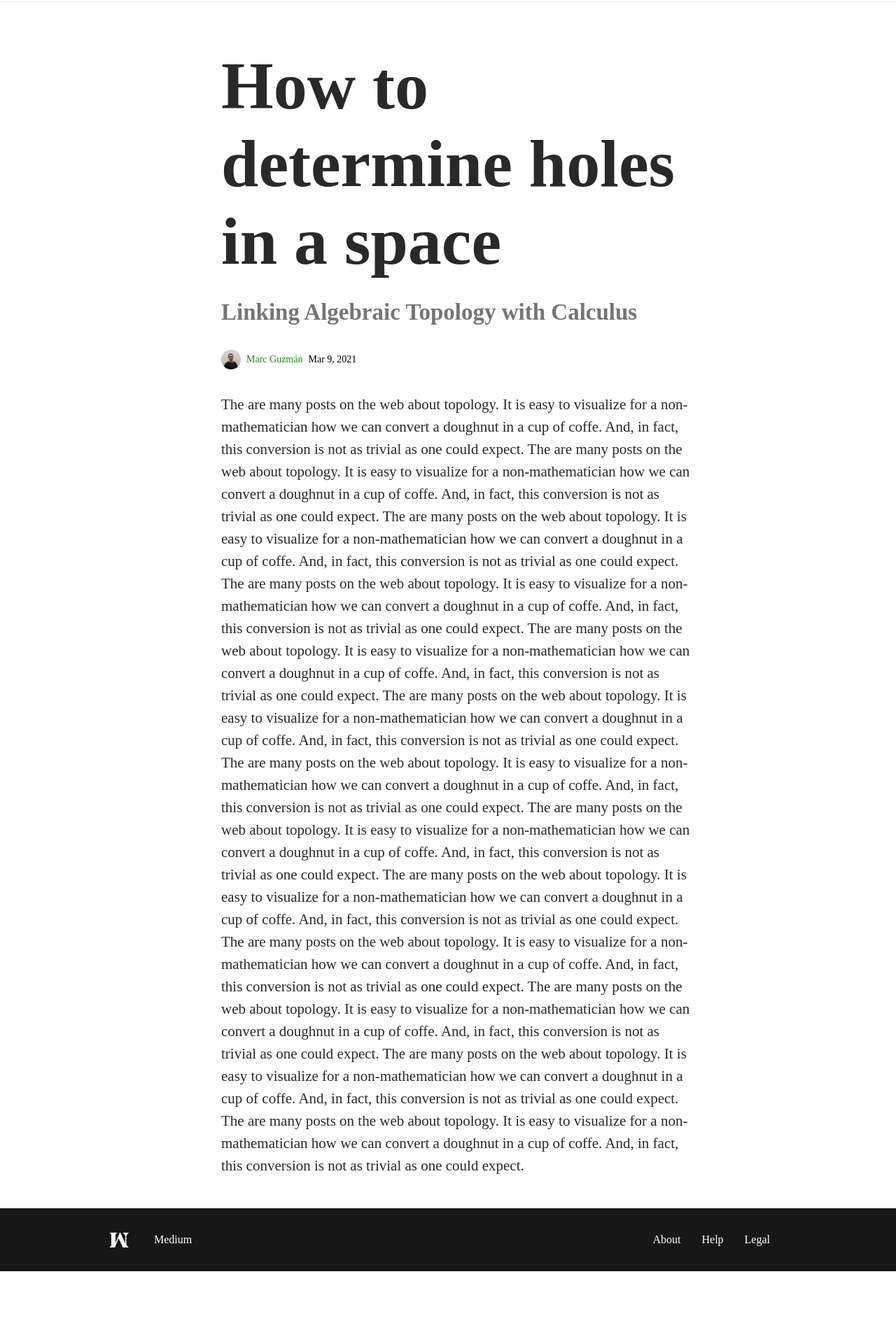
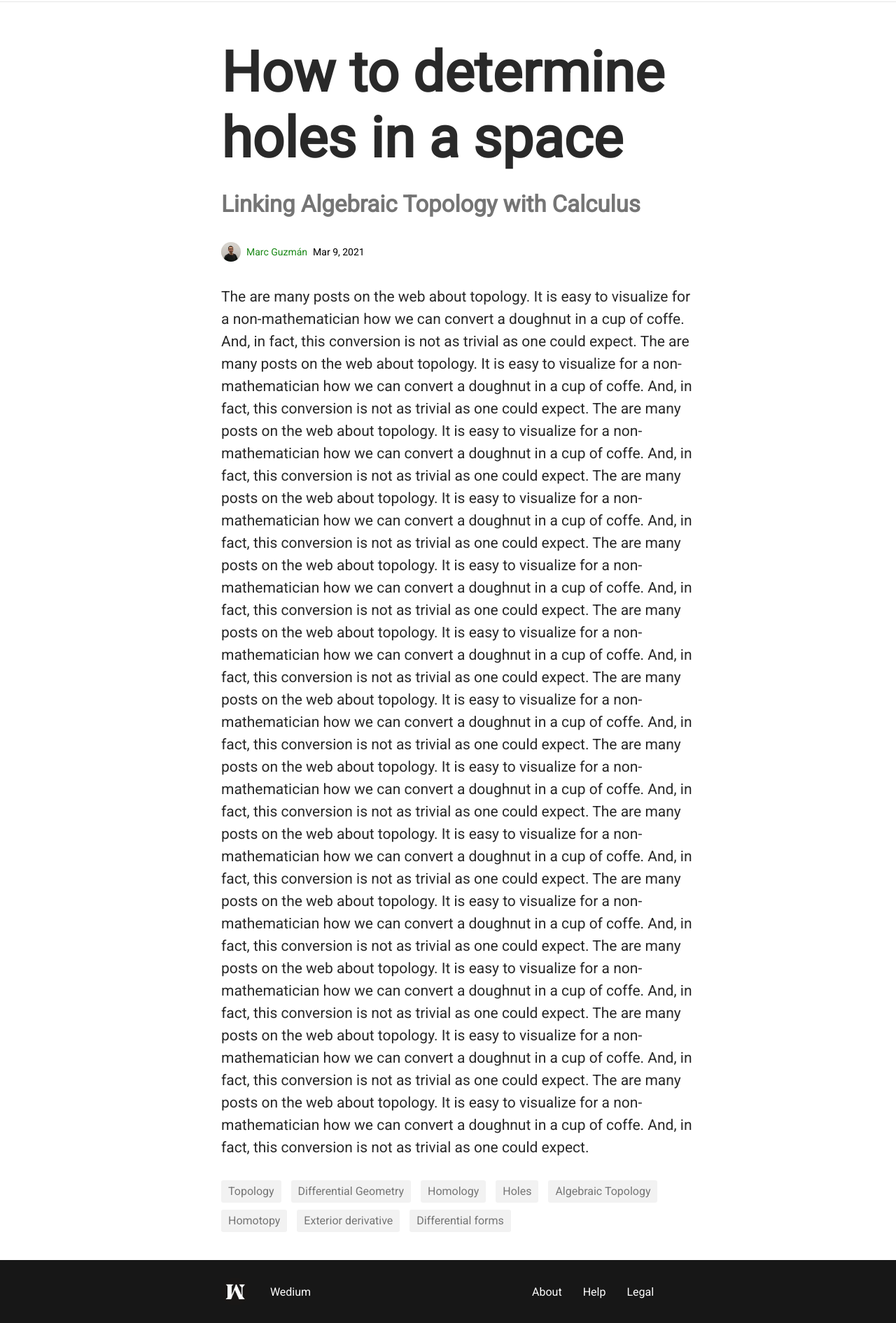
Before and after one commit to marcguzmanalbiol/fakeMedium, a plain HTML site: page index.html in a window 1280 px wide. Shown: the part 129-2020 px from the top of the page at 70% size. Before the commit the page ends 1946 px from the top, so only its background shows below. Drawn offline with Linux system fonts and the light colour scheme; a script that the page names is missing.

Commit message:
Added dark mode when clicking a link. Added tags at the end of the article.

```diff
--- a/index.css
+++ b/index.css
@@ -51,13 +51,12 @@ main {
   display: flex;
   flex-direction: column;
   align-items: center;
-    justify-content: center;
   margin-left: 2rem;
 }
 
 .targetUserLink {
   font-weight: 400;
-    margin-right: .5rem;
+  margin-right: 0.5rem;
 }
 
 .targetContainer {
@@ -72,33 +71,30 @@ main {
   border-radius: 50%;
   width: 28px;
   height: 28px;
-    margin-right: .5rem;
+  margin-right: 0.5rem;
 }
 
 .blogTitle {
-    font-size: 48px;
+  font-size: 40px;
   color: rgba(41, 41, 41, 1);
   font-weight: 400;
-
 }
 .blogTitle h1 {
   margin-bottom: 0px;
-
 }
 
 .blogSubTitle {
   color: rgba(117, 117, 117, 1);
   font-size: 22px;
-
 }
 
 article {
   max-width: 680px;
   margin-top: 5px;
-    margin-bottom: 24px;
   font-size: 21px;
   color: rgba(41, 41, 41, 1);
   line-height: 32px;
+  margin-bottom: 10px;
 }
 
 .articleHeader {
@@ -111,18 +107,20 @@ article {
 
 body {
   margin: 0px;
+  font-family: 'Roboto', serif;
 }
 
 footer {
-    background-color: rgba(0,0,0,0.91);
+  background-color: rgba(0, 0, 0, 0.91);
   color: white;
   display: flex;
   flex-direction: row;
   align-items: center;
-    justify-content: space-between;
-    padding: 40px 150px 40px 150px;
+  justify-content: space-evenly;
+  padding: 40px 0px 40px 0px;
   max-height: 10px;
   font-weight: 400;
+
 }
 
 .footerLogoContainer {
@@ -130,7 +128,7 @@ footer {
   align-items: center;
 }
 
-.footerLogoContainer img  {
+.footerLogoContainer img {
   margin-right: 30px;
 }
 
@@ -147,3 +145,33 @@ footer {
 .footerNavButton {
   margin-right: 30px;
 }
+
+footer a {
+  text-decoration: none;
+  cursor: pointer;
+  color: white;
+}
+
+.articleTagsContainer {
+  margin-bottom: 30px;
+  justify-self: flex-start;
+  width: 100%;
+  max-width: 680px;
+}
+
+.articleTag {
+  display: inline-flex;
+  color: rgba(117, 117, 117, 1);
+  background-color: rgba(242, 242, 242, 1);
+  line-height: 22px;
+  padding: 5px 10px;
+  border-radius: 3px;
+  margin-right: 10px;
+  margin-bottom: 10px;
+  cursor: pointer;
+}
+
+.articleTag:hover {
+  background-color: rgb(63, 61, 61);
+  color: white;
+}
--- a/index.html
+++ b/index.html
@@ -5,7 +5,9 @@
     <meta http-equiv="X-UA-Compatible" content="IE=edge" />
     <meta name="viewport" content="width=device-width, initial-scale=1" />
     <link rel="stylesheet" href="index.css" />
-    <title>Blog -</title>
+    <title>Blog - </title>
+    <link rel="stylesheet"
+    href="https://fonts.googleapis.com/css?family=Roboto">
   </head>
 
   <body>
@@ -14,11 +16,12 @@
         <img src="logo.png" alt="Wedium" />
       </div>
       <nav class="loginNav">
-        <div class="signinContainer"><a href="#">Sign in</a></div>
-        <div class="getstartedContainer"><a href="#">Get started</a></div>
+        <div class="signinContainer darkMode"><a href="#">Sign in</a></div>
+        <div class="getstartedContainer darkMode">
+          <a href="#">Get started</a>
+        </div>
       </nav>
     </header>
-  </body>
 
     <main>
       <div class="articleHeader">
@@ -44,56 +47,71 @@
       <article>
         <p>
           The are many posts on the web about topology. It is easy to visualize
-        for a non-mathematician how we can convert a doughnut in a cup of coffe.
-        And, in fact, this conversion is not as trivial as one could expect. The
-        are many posts on the web about topology. It is easy to visualize for a
-        non-mathematician how we can convert a doughnut in a cup of coffe. And,
-        in fact, this conversion is not as trivial as one could expect. The are
-        many posts on the web about topology. It is easy to visualize for a
-        non-mathematician how we can convert a doughnut in a cup of coffe. And,
-        in fact, this conversion is not as trivial as one could expect. The are
-        many posts on the web about topology. It is easy to visualize for a
-        non-mathematician how we can convert a doughnut in a cup of coffe. And,
-        in fact, this conversion is not as trivial as one could expect. The are
-        many posts on the web about topology. It is easy to visualize for a
-        non-mathematician how we can convert a doughnut in a cup of coffe. And,
-        in fact, this conversion is not as trivial as one could expect. The are
-        many posts on the web about topology. It is easy to visualize for a
-        non-mathematician how we can convert a doughnut in a cup of coffe. And,
-        in fact, this conversion is not as trivial as one could expect. The are
-        many posts on the web about topology. It is easy to visualize for a
-        non-mathematician how we can convert a doughnut in a cup of coffe. And,
-        in fact, this conversion is not as trivial as one could expect. The are
-        many posts on the web about topology. It is easy to visualize for a
-        non-mathematician how we can convert a doughnut in a cup of coffe. And,
-        in fact, this conversion is not as trivial as one could expect. The are
-        many posts on the web about topology. It is easy to visualize for a
-        non-mathematician how we can convert a doughnut in a cup of coffe. And,
-        in fact, this conversion is not as trivial as one could expect. The are
-        many posts on the web about topology. It is easy to visualize for a
-        non-mathematician how we can convert a doughnut in a cup of coffe. And,
-        in fact, this conversion is not as trivial as one could expect. The are
-        many posts on the web about topology. It is easy to visualize for a
-        non-mathematician how we can convert a doughnut in a cup of coffe. And,
-        in fact, this conversion is not as trivial as one could expect. The are
-        many posts on the web about topology. It is easy to visualize for a
-        non-mathematician how we can convert a doughnut in a cup of coffe. And,
-        in fact, this conversion is not as trivial as one could expect. The are
-        many posts on the web about topology. It is easy to visualize for a
-        non-mathematician how we can convert a doughnut in a cup of coffe. And,
-        in fact, this conversion is not as trivial as one could expect.
+          for a non-mathematician how we can convert a doughnut in a cup of
+          coffe. And, in fact, this conversion is not as trivial as one could
+          expect. The are many posts on the web about topology. It is easy to
+          visualize for a non-mathematician how we can convert a doughnut in a
+          cup of coffe. And, in fact, this conversion is not as trivial as one
+          could expect. The are many posts on the web about topology. It is easy
+          to visualize for a non-mathematician how we can convert a doughnut in
+          a cup of coffe. And, in fact, this conversion is not as trivial as one
+          could expect. The are many posts on the web about topology. It is easy
+          to visualize for a non-mathematician how we can convert a doughnut in
+          a cup of coffe. And, in fact, this conversion is not as trivial as one
+          could expect. The are many posts on the web about topology. It is easy
+          to visualize for a non-mathematician how we can convert a doughnut in
+          a cup of coffe. And, in fact, this conversion is not as trivial as one
+          could expect. The are many posts on the web about topology. It is easy
+          to visualize for a non-mathematician how we can convert a doughnut in
+          a cup of coffe. And, in fact, this conversion is not as trivial as one
+          could expect. The are many posts on the web about topology. It is easy
+          to visualize for a non-mathematician how we can convert a doughnut in
+          a cup of coffe. And, in fact, this conversion is not as trivial as one
+          could expect. The are many posts on the web about topology. It is easy
+          to visualize for a non-mathematician how we can convert a doughnut in
+          a cup of coffe. And, in fact, this conversion is not as trivial as one
+          could expect. The are many posts on the web about topology. It is easy
+          to visualize for a non-mathematician how we can convert a doughnut in
+          a cup of coffe. And, in fact, this conversion is not as trivial as one
+          could expect. The are many posts on the web about topology. It is easy
+          to visualize for a non-mathematician how we can convert a doughnut in
+          a cup of coffe. And, in fact, this conversion is not as trivial as one
+          could expect. The are many posts on the web about topology. It is easy
+          to visualize for a non-mathematician how we can convert a doughnut in
+          a cup of coffe. And, in fact, this conversion is not as trivial as one
+          could expect. The are many posts on the web about topology. It is easy
+          to visualize for a non-mathematician how we can convert a doughnut in
+          a cup of coffe. And, in fact, this conversion is not as trivial as one
+          could expect. The are many posts on the web about topology. It is easy
+          to visualize for a non-mathematician how we can convert a doughnut in
+          a cup of coffe. And, in fact, this conversion is not as trivial as one
+          could expect.
         </p>
       </article>
+
+      <div class="articleTagsContainer">
+        <span class="articleTag">Topology</span>
+        <span class="articleTag">Differential Geometry</span>
+        <span class="articleTag">Homology</span>
+        <span class="articleTag">Holes</span>
+        <span class="articleTag">Algebraic Topology</span>
+        <span class="articleTag">Homotopy</span>
+        <span class="articleTag">Exterior derivative</span>
+        <span class="articleTag">Differential forms</span>
+      </div>
     </main>
     <footer>
       <div class="footerLogoContainer">
         <img src="logo.png" alt="Wedium" />
-      <span>Medium</span>
+        <span>Wedium</span>
       </div>
       <nav class="footerNav">
-      <div class="footerNavButton">About</div>
-      <div class="footerNavButton">Help</div>
-      <div class="footerNavButton">Legal</div>
+        <a class="footerNavButton darkMode">About</a>
+        <a class="footerNavButton darkMode">Help</a>
+        <a class="footerNavButton darkMode">Legal</a>
       </nav>
     </footer>
+    <script src="https://cdn.jsdelivr.net/npm/darkmode-js@1.5.7/lib/darkmode-js.min.js"></script>
+    <script src="index.js"></script>
+  </body>
 </html>
--- a/index.js
+++ b/index.js
@@ -0,0 +1,11 @@
+const getStarted = document.getElementsByClassName("darkMode");
+
+console.log(getStarted);
+const darkmode = new Darkmode();
+
+Array.from(getStarted)?.forEach(element => {
+    element.addEventListener('click', function () {
+    darkmode.toggle();
+    console.log(darkmode.isActivated())
+})
+});
--- a/index2.css
+++ /dev/null
@@ -1,75 +0,0 @@
-header {
-    width: 100%;
-}
-
-.loginNav {
-    color: rgba(26, 137, 23, 1);
-    display: flex;
-    flex-grow: 1;
-}
-
-.getstartedContainer {
-    border: rgba(26, 137, 23, 1) solid 1px;
-    border-radius: 4px;
-    padding: 7px 16px 9px;
-}
-
-body {
-    margin: 0;
-    padding: 0;
-    text-rendering: optimizeLegibility;
-    position: relative;
-}
-
-a {
-    text-decoration: none;
-    cursor: pointer;
-    color: rgba(26, 137, 23, 1);
-}
-
-main {
-    max-width: 680px;
-    margin: 0 64px;
-    display: flex;
-    flex-direction: column;
-    justify-content: center;
-}
-
-.blogTitle {
-    font-size: 48px;
-    color: rgba(41, 41, 41, 1);
-    font-weight: 400;
-}
-.blogTitle h1 {
-    margin-bottom: 0px;
-}
-
-.blogSubTitle {
-    color: rgba(117, 117, 117, 1);
-    font-size: 22px;
-}
-
-.targetUserLink {
-    font-weight: 400;
-    margin-right: .5rem;
-}
-
-.targetContainer {
-    display: flex;
-    align-items: center;
-    font-size: 14px;
-}
-
-.targetUserImg {
-    border-radius: 50%;
-    width: 28px;
-    height: 28px;
-    margin-right: .5rem;
-}
-
-article {
-    margin-top: 24px;
-    font-size: 21px;
-    color: rgba(41, 41, 41, 1);
-    line-height: 32px;
-}
```
Lines whose indentation alone changed are shown as unchanged.
